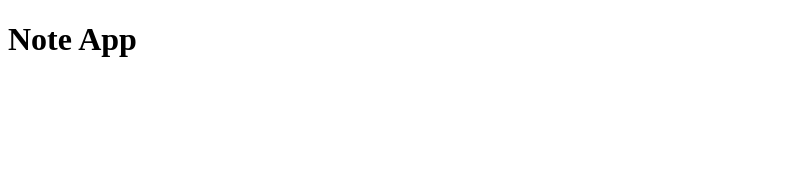
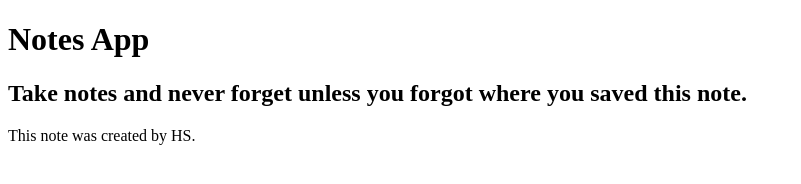
Before and after one commit to hebersandoval/project-1-note-app, a plain HTML site: page index.html in a window 1280 px wide. Shown: the whole page, without its empty margins (0-801 px from the left). Drawn offline with Linux system fonts and the light colour scheme.

Commit message:
Created a static note to display in index.html page.

```diff
--- a/index.html
+++ b/index.html
@@ -7,6 +7,8 @@
         <title>Note App</title>
     </head>
     <body>
-        <h1>Note App</h1>
+        <h1>Notes App</h1>
+        <h2>Take notes and never forget unless you forgot where you saved this note.</h2>
+        <p>This note was created by HS.</p>
     </body>
 </html>
```
